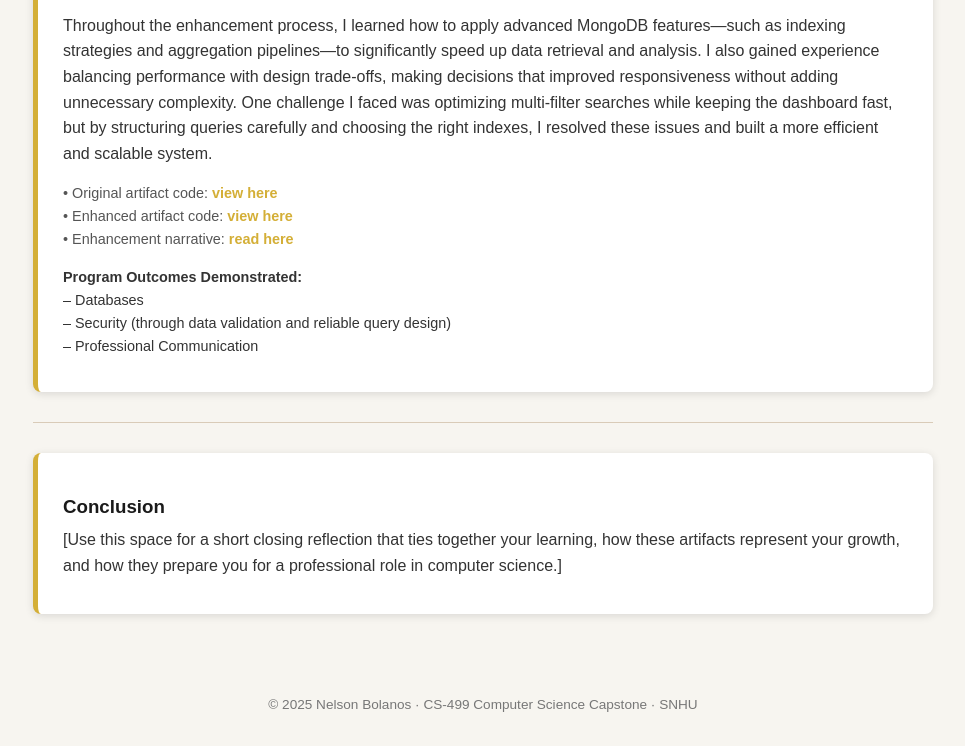
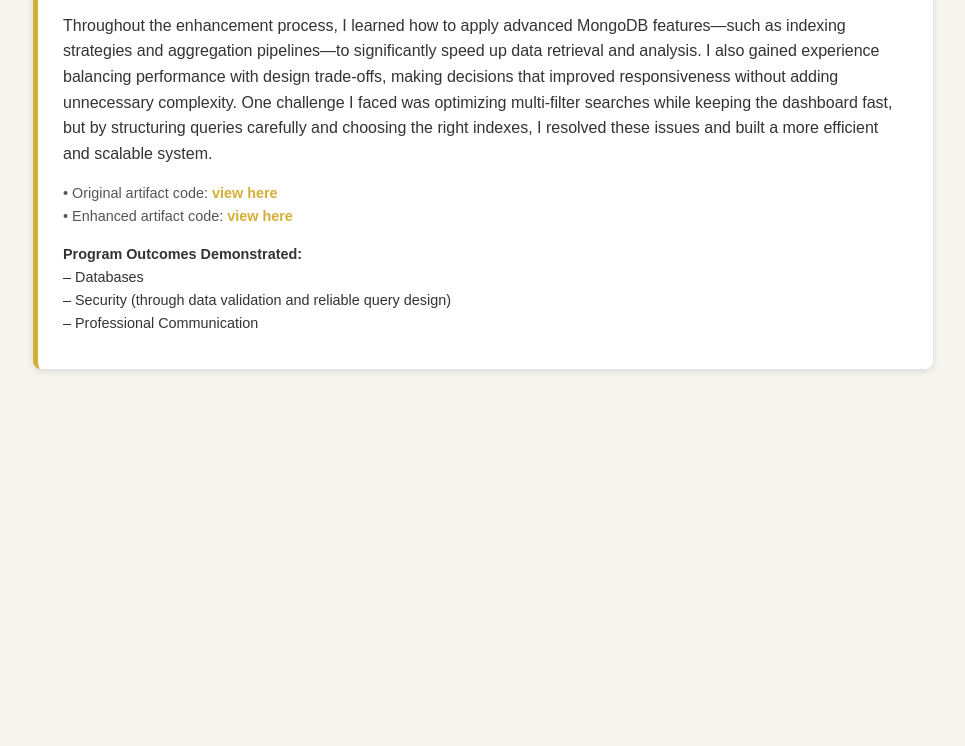
Before and after one commit to nelsonbolanossnhu/nelsonbolanossnhu.github.io, a plain HTML site: page index.html in a window 1280 px wide. Shown: the part 4636-5382 px from the top of the page, without its empty margins (157-1122 px from the left). After the commit the page ends 5065 px from the top, so only its background shows below. Drawn offline with Linux system fonts and the light colour scheme.

Commit message:
Update index.html

```diff
--- a/index.html
+++ b/index.html
@@ -347,9 +347,18 @@
     </p>
 
     <p class="link-note">
-        • Original artifact code: <a href="[LINK_TO_ORIGINAL_REPO_OR_FOLDER_3]" target="_blank">view here</a><br>
-        • Enhanced artifact code: <a href="[LINK_TO_ENHANCED_REPO_OR_FOLDER_3]" target="_blank">view here</a><br>
-        • Enhancement narrative: <a href="[LINK_TO_PDF_OR_MD_NARRATIVE_3]" target="_blank">read here</a>
+        • Original artifact code:
+        <a href="https://github.com/nelsonbolanossnhu/CS340-CS499PROJECT/blob/main/CS340PROJECT.txt" target="_blank">
+            view here
+        </a><br>
+
+        • Enhanced artifact code:
+        <a href="https://github.com/nelsonbolanossnhu/CS340-CS499PROJECT/blob/main/CS340PROJECT.txt" target="_blank">
+            view here
+        </a><br>
+
+
+        </a>
     </p>
 
     <p class="small">
@@ -358,30 +367,7 @@
         – Security (through data validation and reliable query design)<br>
         – Professional Communication<br>
     </p>
-</section>
 
-        <hr>
-
-        <!-- Optional: overall reflection -->
-        <section id="conclusion">
-            <h3>Conclusion</h3>
-            <p>
-                [Use this space for a short closing reflection that ties together your learning,
-                how these artifacts represent your growth, and how they prepare you for a
-                professional role in computer science.]
-            </p>
-        </section>
-
-    </div>
-
-    <footer>
-        &copy; <span id="year"></span> Nelson Bolanos · CS-499 Computer Science Capstone · SNHU
-    </footer>
-
-    <script>
-        // Set current year in footer automatically
-        document.getElementById("year").textContent = new Date().getFullYear();
-    </script>
 
 </body>
 </html>
```
